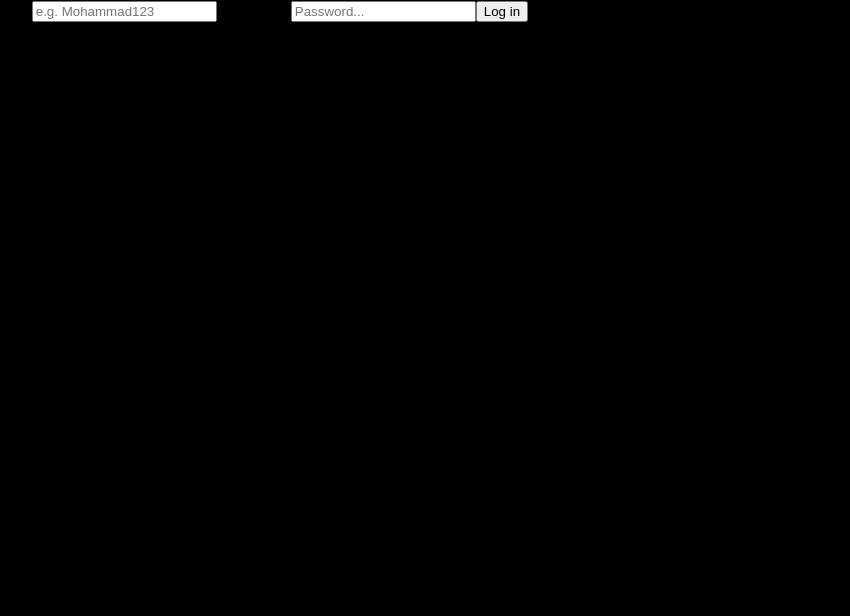
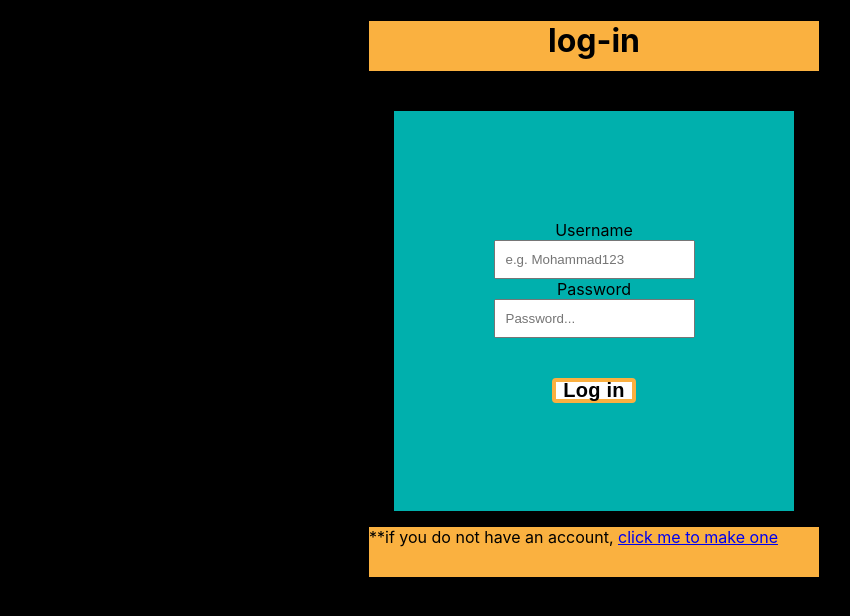
Before and after one commit to WebAhead12/Tic-Tac-Toe, a React (Create React App) app in the folder tic-tac-toe/: page /user/login in a window 1280 px wide. Shown: the top 616 px of the page, without its empty margins (46-896 px from the left). Built offline with nearby package versions, Linux system fonts and the light colour scheme.

Commit message:
some changes

```diff
--- a/tic-tac-toe/src/Components/Game/Box.css
+++ b/tic-tac-toe/src/Components/Game/Box.css
@@ -1,14 +1,22 @@
 .boxStyle {
+  display: flex;
+  justify-content: center;
+  align-content: center;
   border: 3px solid white;
   /* makes X's and O's bigger */
-  width: 23vw;
-  height: 7vh;
+
+  width: 63px;
+  height: 60px;
+  justify-self: center;
+  align-self: center;
+
+
 }
 
 img {
-  width: 60px;
+  width: 63px;
   height: 60px;
-  display: flex;
-  justify-content: center;
-  align-items: center;
+  justify-self: center;
+  align-self: center;
+
 }
--- a/tic-tac-toe/src/Components/Game/MainBoard.css
+++ b/tic-tac-toe/src/Components/Game/MainBoard.css
@@ -1,15 +1,12 @@
 .boardPos {
   background-color: #00b0ad;
-  width: 95%;
-  height: auto;
+  width: 84%;
   margin: 0 auto;
   display: grid;
-
   grid-template: repeat(4, 1fr) / repeat(4, 1fr);
   /* this style thing adjusts the sizing between the squares */
-  /* gridTemplate: repeat(3; 1fr) / repeat(3; 1fr); */
+
 
   padding: 4%;
   border-radius: 5px;
-  padding-right: 8%;
 }
--- a/tic-tac-toe/src/Components/Game/MainGame.css
+++ b/tic-tac-toe/src/Components/Game/MainGame.css
@@ -3,7 +3,25 @@ body {
   padding-bottom: 4%;
   /* overflow: hidden; */
 }
+.Logout{
+    align-Items: left;
+    justify-Content: left;
+    float: top;
+    border-Radius: 4px;
+    background-Color: white;
+    margin: 0px auto;
+    border:  4px solid #fbb040;
+    font-Size: 20px;
+    line-Height: 2px;
+    font-Weight: bold;
+    letter-spacing: 0.25px;
+    color: black;
+    padding: 7.5px;
 
+}
+.Logout:link{
+  text-decoration: none;
+}
 .GameTitle {
   color: white;
   display: flex;
--- a/tic-tac-toe/src/Components/Game/MainGame.jsx
+++ b/tic-tac-toe/src/Components/Game/MainGame.jsx
@@ -3,7 +3,7 @@ import Board from "./MainBoard";
 import Refresh from "./Refresh1";
 import Message from "./Message1";
 import "./MainGame.css";
-import LoginPage from "../Login/login";
+// import LoginPage from "../Login/login";
 //list of winning outcomes
 const won = (board) => {
   const combos = [
@@ -43,7 +43,7 @@ function MainGame() {
   //default player starts as x
   const [theme, setTheme] = useState([
     { img: "/X.png", name: "X" },
-    { img: "/O.png", name: "O" },
+    { img: "/O.png", name: "Player-2" },
   ]);
 
   const [defaultPlayer, setDefaultPlayer] = useState(theme[0]);
@@ -93,8 +93,8 @@ function MainGame() {
 
   return (
     <div>
-      <button onClick={(logout) => 1}>Log out</button>
       <Refresh onClick={refreshGame} value={"Refresh"} />
+      <a href='/user/login' className='Logout' onClick={(logout) => 1}>Logout</a>
       <div className="GameTitle">
         <p>Tic-Tac-Toe</p>
       </div>
@@ -115,7 +115,7 @@ function MainGame() {
             setTheme([
               { img: "/marioface.png", name: "Mario" },
 
-              { img: "/shireen.png", name: "Shireen" },
+              { img: "/shireen.png", name: "Player-2" },
             ]);
             // setDefaultPlayer({ img: "/marioface.jpg", name: "Mario" });
           }}
@@ -128,7 +128,7 @@ function MainGame() {
           onClick={(props) => {
             setTheme([
               { img: "/fadi.png", name: "Fadi" },
-              { img: "/hassona.png", name: "Hassona" },
+              { img: "/hassona.png", name: "Player-2" },
             ]);
             // setDefaultPlayer({ img: "/fadi.jpg", name: "Fadi" });
           }}
@@ -140,7 +140,7 @@ function MainGame() {
           onClick={(props) => {
             setTheme([
               { img: "/X.png", name: "X" },
-              { img: "/O.png", name: "O" },
+              { img: "/O.png", name: "Player-2" },
             ]);
 
             // setDefaultPlayer({ img: "/fadi.jpg", name: "Fadi" });
--- a/tic-tac-toe/src/Components/Login/login.css
+++ b/tic-tac-toe/src/Components/Login/login.css
@@ -0,0 +1,52 @@
+body{
+    color: black;
+    display: flex;
+    justify-content: center;
+}
+.logintitle{
+    height: 50px;
+    width: 450px;
+    background-color: #FAB140;
+
+}
+.title{
+text-align: center  ;
+}
+/* 465 */
+.login{
+    text-align: center;
+    margin-left: 25px;
+    width: 400px;
+    height: 400px;
+    background-color:#00B0AD ;
+    margin-top: 40px;
+    display: flex;
+    justify-content: center;
+    align-content: center;
+    align-items: center;
+}
+.btnlog{
+    align-Items: left;
+    justify-Content: left;
+    float: top;
+    border-Radius: 4px;
+    background-Color: white;
+    margin: 0px auto;
+    border:  4px solid #fbb040;
+    font-Size: 20px;
+    line-Height: 2px;
+    font-Weight: bold;
+    letter-spacing: 0.25px;
+    color: black;
+    padding: 7.5px;
+
+    text-align: center;
+}
+.footer{
+    width: 450px;
+    background-color: #FAB140;
+    height: 50px;
+}
+.username,.password{
+    padding: 10px;
+}
--- a/tic-tac-toe/src/Components/Login/login.jsx
+++ b/tic-tac-toe/src/Components/Login/login.jsx
@@ -1,5 +1,6 @@
 import React, { useState, useEffect } from "react";
 import { login, getUser } from "../../utils/api";
+import "./login.css"
 function LoginPage() {
   const [loginData, setLoginData] = useState({
     email: "",
@@ -56,8 +57,14 @@ function LoginPage() {
   //*this has to be put in the game itself
 
   return (
+    <div className='body'>
+      <div className="logintitle">
+        <h1 className='title' > log-in</h1>
+      </div>
+      <div className="login">
         <form onSubmit={login}>
           <label htmlFor="username">Username</label>
+          <br />
           <input
             type="text"
             className="username"
@@ -65,7 +72,9 @@ function LoginPage() {
             onChange={onChange("username")}
             value={loginData.username}
           />
+          <br />
           <label htmlFor="password">Password</label>
+          <br />
           <input
             type="password"
             className="password"
@@ -73,8 +82,16 @@ function LoginPage() {
             onChange={onChange("password")}
             value={loginData.password}
           />
-      <button type="log-in">Log in</button>
+          <br />
+          <br />
+          <br />
+          <button className='btnlog' type="log-in">Log in</button>
         </form>
+      </div>
+      <div className="footer">
+        <p>**if you do not have an account, <a href='/users/register'>click me to make one</a></p>
+      </div>
+    </div>
   );
 }
 export default LoginPage;
```
Lines whose indentation alone changed are shown as unchanged.
